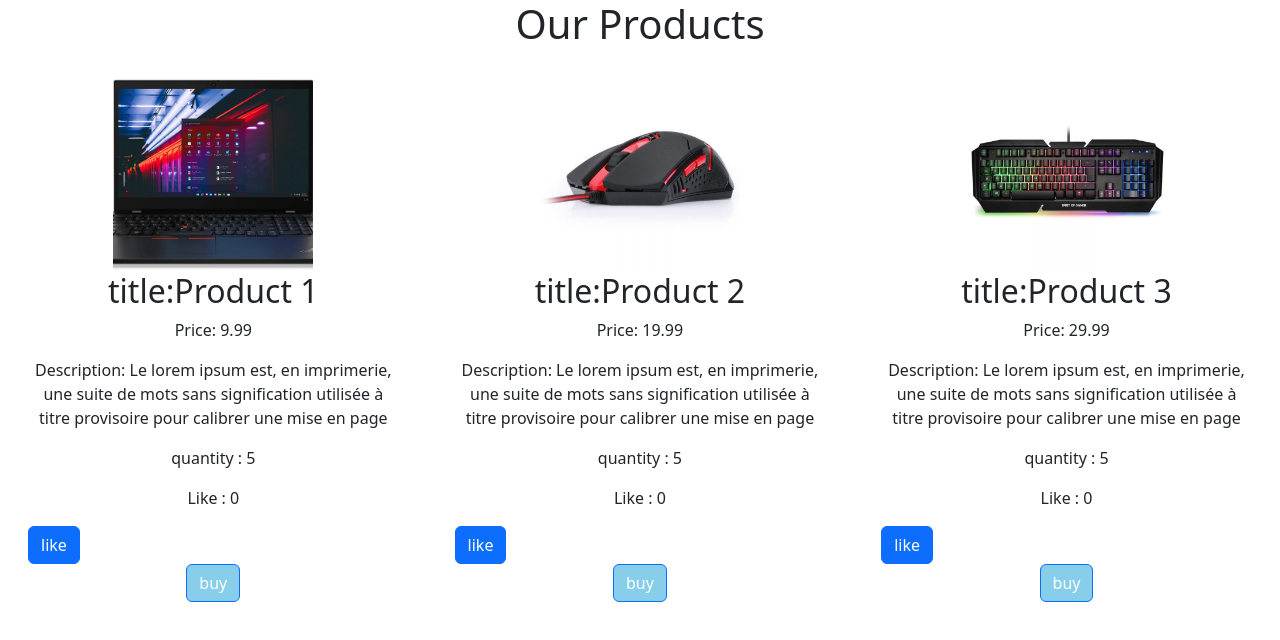
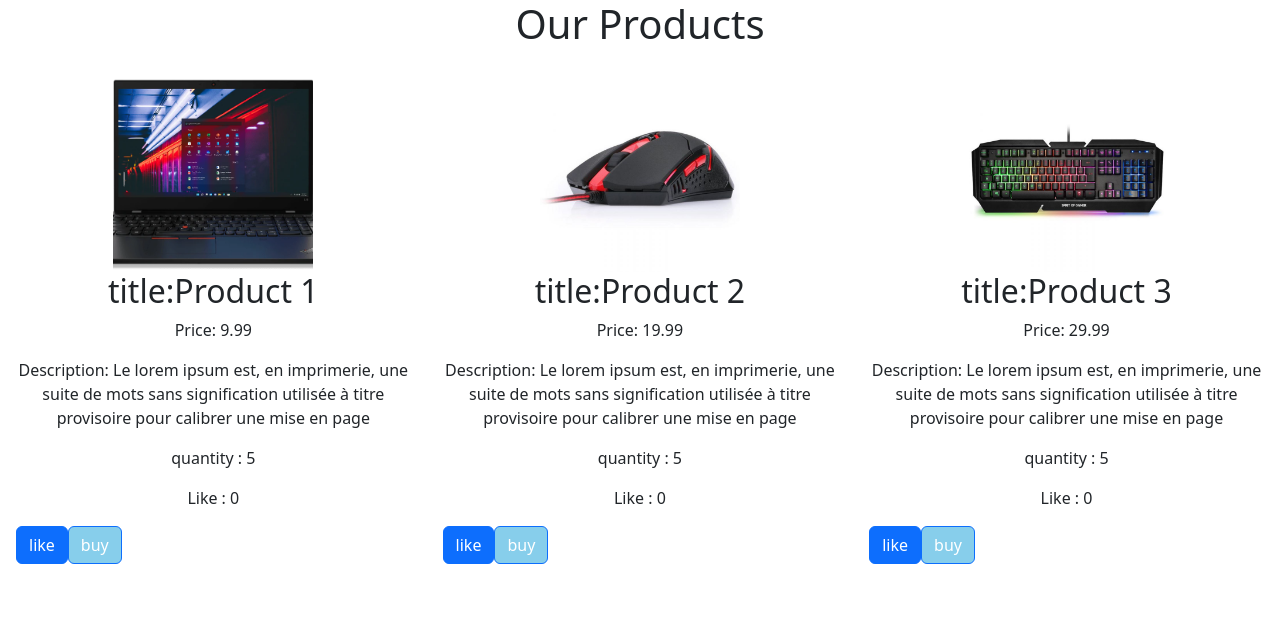
Before and after one commit to AbdelkaderBelhadj-code/projectReact, a React (Create React App) app in the folder projectReact/: page / in a window 1280 px wide. Shown: the top 640 px of the page. Built offline with nearby package versions, Linux system fonts and the light colour scheme.

Commit message:
All taskes completed ✅

```diff
--- a/projectReact/src/App.css
+++ b/projectReact/src/App.css
@@ -7,6 +7,7 @@
 @keyframes clignote {
   50% {opacity: 0.5;}
 }
+
 
 .App {
   text-align: center;
--- a/projectReact/src/components/Product.js
+++ b/projectReact/src/components/Product.js
@@ -1,7 +1,5 @@
-import React, { useState } from "react";
-import {Alert , Button , Row, Container} from "react-bootstrap";
-
-
+import React, { useState , useEffect} from "react";
+import {Alert , Button} from "react-bootstrap";
 
 const Product = (props) => {
     const[showWelcomeMessage,setShowWelcomeMessage] = useState(false);
@@ -9,17 +7,34 @@ const Product = (props) => {
     const [showAlert , setShowAlert]= useState(false);
     const [count, setCount] = useState(0);
     const [quantity, setQuantity] = useState(props.quantity);
-    const [isBestProduct, setIsBestProduct] = useState(false);
+    const [isBestProduct, setIsBestProduct] = useState("");
     const [like, setLikes] = useState(0);
+
+
+    // useEffect(() => {
+    //   const container = document.getElementById("myContainer");
+    //   if (isBestProduct) {
+    //     container.className = "bestProduct";
+    //   } else {
+    //     container.className = "";
+    //   }
+    // }, [isBestProduct]);
+
+    useEffect(()=>{
+
+      if(count>5){setIsBestProduct("bestProduct")}
+
+    },[count]) ;
 
 
 
     const handleLike = () => {
         // Code pour ajouter un "J'aime" à un produit spécifique
         setCount(count + 1);
-        if (like + 1 > 5) {
-            setIsBestProduct(true);
-          }
+         if (count + 1 > 5) {
+             setIsBestProduct('k');
+           }
+
       };
     const handleBuy = () => {
         if (quantity > 0) {
@@ -31,23 +46,26 @@ const Product = (props) => {
 
       };
 
+
+
+
+
       return (
+        <div className={isBestProduct}>
+
         <div>
-         <Container>
-         <Row>
-        <div >
             <img src={img} alt={props.name}  style={{ width: "200px", height: "200px", objectFit: "cover" }}/>
             <h2>title:{props.title}</h2>
             <p>Price: {props.price}</p>
             <p>Description: {props.description}</p>
             <p>quantity : {quantity} </p>
-            <div>
+
             <p>Like : {count} </p>
+
             <div style={{ display: "flex" }}>
             <Button variant="primary" onClick={handleLike}>
             like
           </Button>
-          </div>
           <Button variant="primary" disabled={quantity === 0} onClick={handleBuy} style={{ backgroundColor: "skyblue", color: "white" }}  >
             buy
           </Button>
@@ -55,8 +73,8 @@ const Product = (props) => {
           </div>
 
 
-        </div></Row></Container>{showAlert && (
-            <Alert variant="success" onClose={() => setShowAlert(false)} dismissible>
+        </div>{showAlert && (
+            <Alert variant="success" onClose={() => setShowAlert(true)} dismissible>
            you bought an item
             </Alert>
           )}
--- a/projectReact/src/components/Products.js
+++ b/projectReact/src/components/Products.js
@@ -34,8 +34,8 @@ const Products = () => {
           <p>thank you for choosing our store, we hope you enjoy your shopping experience!</p>
         </Alert>
       )}
-      {productComponents.map((product) => (
-        <div key={product.props.name} style={{ width: "33.33%", padding: "1em" }}>
+      {productComponents.map((product,i) => (
+        <div key={i} style={{ width: "33.33%", padding: "1em" }}>
           {product}
         </div>
       ))}
```
